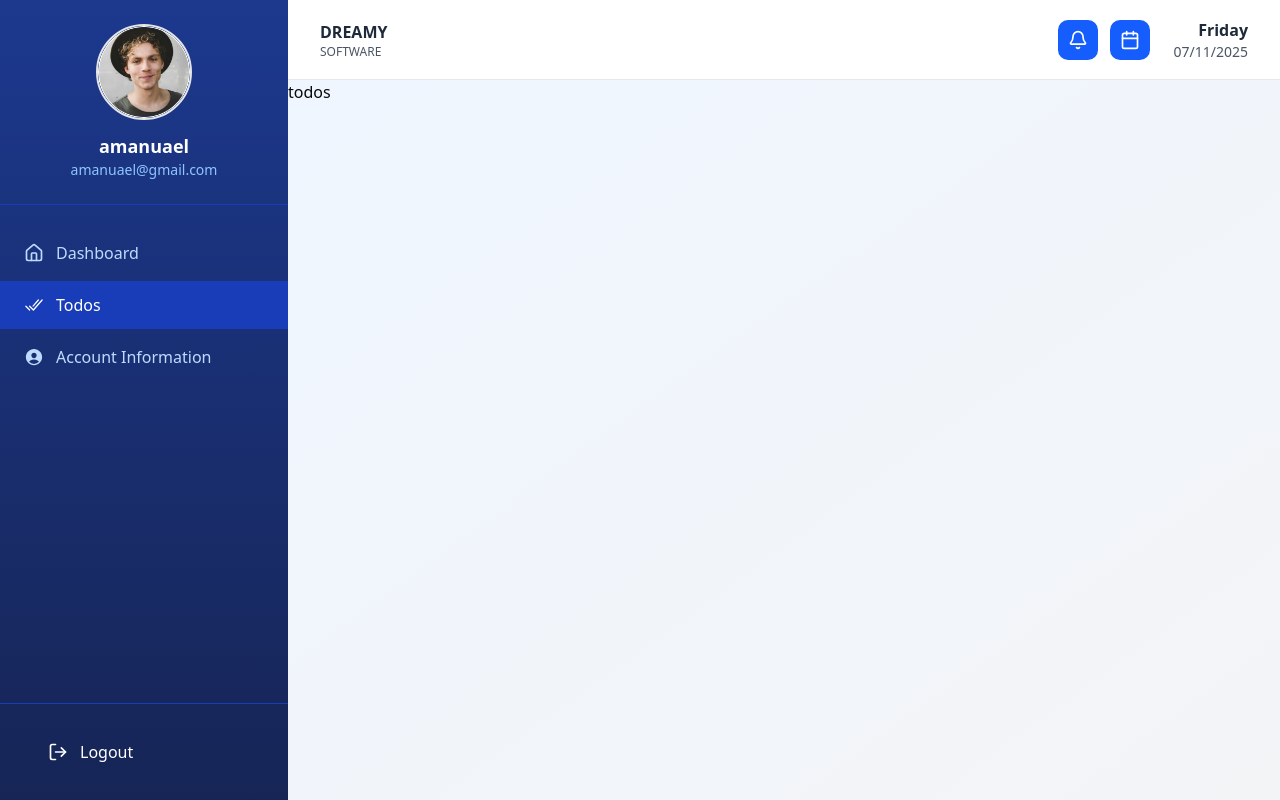
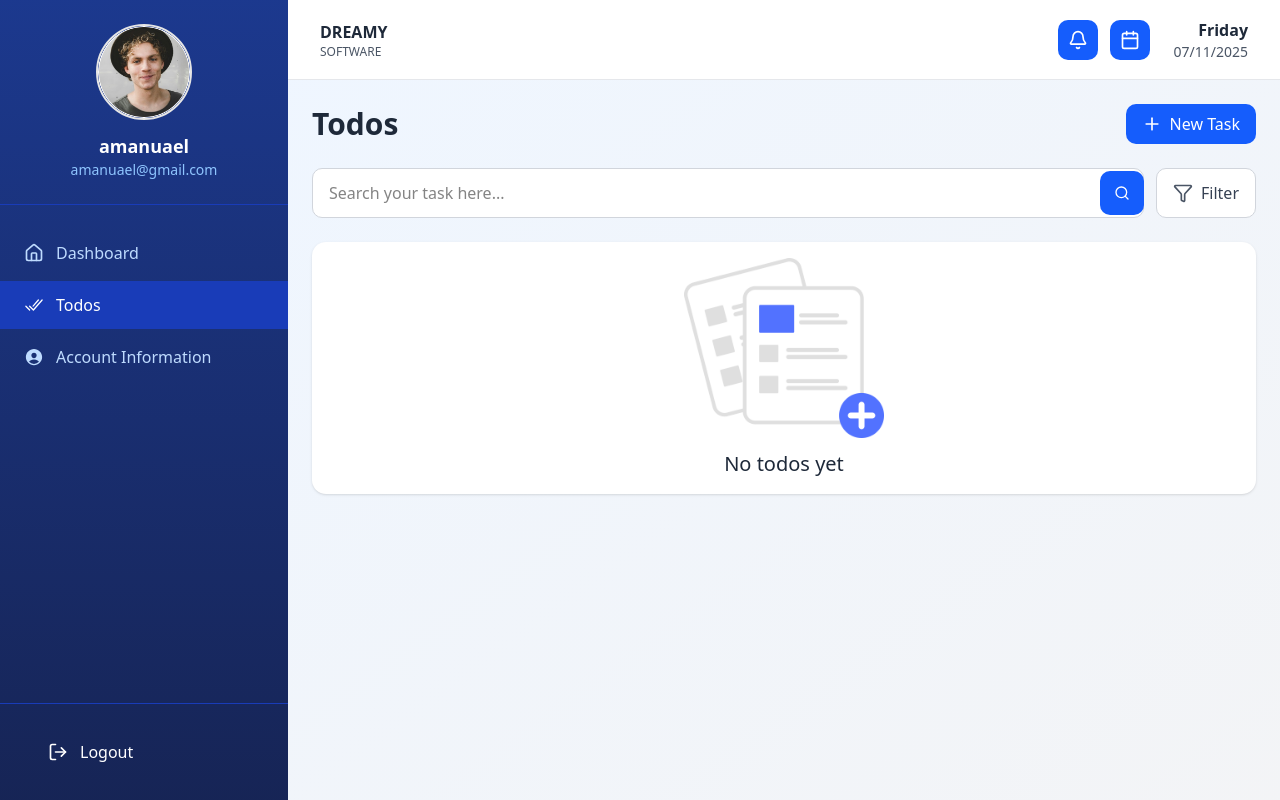
Before and after one commit to Sharif101/pioneer_task, a Next.js app: page /dashboard/todos in a window 1280 px wide. Built offline with nearby package versions, Linux system fonts and the light colour scheme.

Commit message:
add: todo design

```diff
--- a/src/components/Todos/Todos.tsx
+++ b/src/components/Todos/Todos.tsx
@@ -1,12 +1,147 @@
 "use client";
 
-import { User } from "lucide-react";
-import React from "react";
+import { Plus, Search, Filter } from "lucide-react";
+import React, { useState } from "react";
+import noDataPic from "../../asstes/icon-no projects.png";
+import Image from "next/image";
 
 export default function Todos() {
+  const [showFilterMenu, setShowFilterMenu] = useState(false);
+  const [filters, setFilters] = useState({
+    deadlineToday: false,
+    expires5Days: false,
+    expires10Days: false,
+    expires30Days: false,
+  });
+
   return (
-    <div>
-      <p>todos</p>
+    <div className="h-full flex flex-col p-6">
+      {/* Header Section */}
+      <div className="mb-6">
+        <div className="flex items-center justify-between mb-6">
+          <h1 className="text-3xl font-bold text-gray-800">Todos</h1>
+          <button className="flex items-center gap-2 px-4 py-2 bg-blue-600 text-white rounded-lg hover:bg-blue-700 transition-colors cursor-pointer">
+            <Plus className="w-5 h-5" />
+            New Task
+          </button>
+        </div>
+
+        {/* Search Bar */}
+        <div className="flex gap-3">
+          <div className="flex-1 relative">
+            <input
+              type="text"
+              placeholder="Search your task here..."
+              className="w-full px-4 py-3 pr-12 border border-gray-300 rounded-lg bg-white focus:ring-2 focus:ring-blue-500 focus:border-transparent outline-none"
+            />
+            <button className="absolute right-0 top-1/2 -translate-y-1/2 w-11 h-11 bg-blue-600 rounded-lg flex items-center justify-center hover:bg-blue-700 transition-colors">
+              <Search className="w-4 h-4 text-white" />
+            </button>
+          </div>
+
+          {/* Filter Button */}
+          <div className="relative">
+            <button
+              onClick={() => setShowFilterMenu(!showFilterMenu)}
+              className="px-4 py-3 border border-gray-300 rounded-lg hover:bg-gray-50 transition-colors flex items-center gap-2 bg-white cursor-pointer"
+            >
+              <Filter className="w-5 h-5 text-gray-600" />
+              <span className="text-gray-700">Filter</span>
+            </button>
+
+            {/* Filter Dropdown Menu */}
+            {showFilterMenu && (
+              <div className="absolute right-0 mt-2 w-56 bg-white rounded-lg shadow-lg border border-gray-200 py-2 z-10">
+                <div className="px-4 py-2 border-b border-gray-200">
+                  <p className="text-sm font-semibold text-gray-700">Date</p>
+                </div>
+                <div className="py-2">
+                  <label className="flex items-center px-4 py-2 hover:bg-gray-50 cursor-pointer">
+                    <input
+                      type="checkbox"
+                      checked={filters.deadlineToday}
+                      onChange={(e) =>
+                        setFilters({
+                          ...filters,
+                          deadlineToday: e.target.checked,
+                        })
+                      }
+                      className="w-4 h-4 text-blue-600 border-gray-300 rounded focus:ring-blue-500"
+                    />
+                    <span className="ml-3 text-sm text-gray-700">
+                      Deadline Today
+                    </span>
+                  </label>
+                  <label className="flex items-center px-4 py-2 hover:bg-gray-50 cursor-pointer">
+                    <input
+                      type="checkbox"
+                      checked={filters.expires5Days}
+                      onChange={(e) =>
+                        setFilters({
+                          ...filters,
+                          expires5Days: e.target.checked,
+                        })
+                      }
+                      className="w-4 h-4 text-blue-600 border-gray-300 rounded focus:ring-blue-500"
+                    />
+                    <span className="ml-3 text-sm text-gray-700">
+                      Expires in 5 days
+                    </span>
+                  </label>
+                  <label className="flex items-center px-4 py-2 hover:bg-gray-50 cursor-pointer">
+                    <input
+                      type="checkbox"
+                      checked={filters.expires10Days}
+                      onChange={(e) =>
+                        setFilters({
+                          ...filters,
+                          expires10Days: e.target.checked,
+                        })
+                      }
+                      className="w-4 h-4 text-blue-600 border-gray-300 rounded focus:ring-blue-500"
+                    />
+                    <span className="ml-3 text-sm text-gray-700">
+                      Expires in 10 days
+                    </span>
+                  </label>
+                  <label className="flex items-center px-4 py-2 hover:bg-gray-50 cursor-pointer">
+                    <input
+                      type="checkbox"
+                      checked={filters.expires30Days}
+                      onChange={(e) =>
+                        setFilters({
+                          ...filters,
+                          expires30Days: e.target.checked,
+                        })
+                      }
+                      className="w-4 h-4 text-blue-600 border-gray-300 rounded focus:ring-blue-500"
+                    />
+                    <span className="ml-3 text-sm text-gray-700">
+                      Expires in 30 days
+                    </span>
+                  </label>
+                </div>
+              </div>
+            )}
+          </div>
+        </div>
+      </div>
+
+      {/* Empty State */}
+      <div className="flex-1 flex items-center justify-center">
+        <div className="w-full h-full bg-white flex items-center justify-center rounded-xl shadow-sm p-4">
+          <div className="text-center space-y-3">
+            <Image
+              src={noDataPic}
+              alt="No Data"
+              className="mx-auto"
+              width={200}
+              height={200}
+            />
+            <p className="text-xl font-medium text-gray-800">No todos yet</p>
+          </div>
+        </div>
+      </div>
     </div>
   );
 }
```
Also changed, not shown: src/asstes/icon-no projects.png (added).
